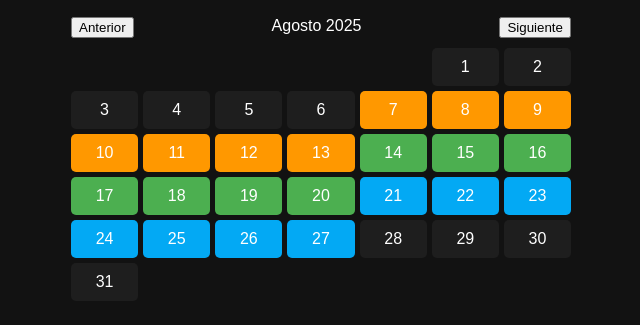
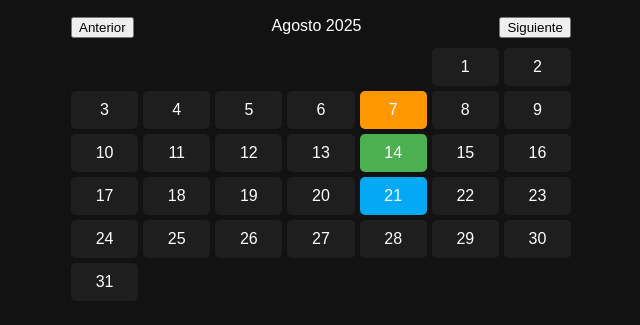
Before and after one commit to ignacioarigos/Isla, a plain HTML site: page index.html in a window 1280 px wide. Shown: the part 81-406 px from the top of the page, without its empty margins (319-959 px from the left). Drawn offline with Linux system fonts and the light colour scheme.

Commit message:
Update index.html

```diff
--- a/index.html
+++ b/index.html
@@ -18,8 +18,8 @@
       margin-bottom: 10px;
     }
     #calendar {
+      max-width: 500px;
       width: 100%;
-      max-width: 500px;
     }
     .grid {
       display: grid;
@@ -68,7 +68,7 @@
       "2025-08-07": "Persona1",
       "2025-08-14": "Persona2",
       "2025-08-21": "Persona3"
-      // Agregar más fechas según necesidad
+      // Agregá más fechas según lo que necesites
     };
 
     function renderCalendar() {
@@ -86,34 +86,18 @@
 
       for (let d = 1; d <= daysInMonth; d++) {
         const fullDate = `${currentYear}-${String(currentMonth + 1).padStart(2, '0')}-${String(d).padStart(2, '0')}`;
-        const fechaObj = new Date(currentYear, currentMonth, d);
         const div = document.createElement('div');
         div.className = 'day';
         div.textContent = d;
-        div.dataset.fecha = fullDate;
 
+        const persona = turnos[fullDate];
+        if (persona) {
+          div.classList.add(persona.toLowerCase());
+          div.dataset.persona = persona;
+        }
+
+        div.onclick = () => seleccionarPersona(fullDate);
         calendarGrid.appendChild(div);
-      }
-
-      for (const fechaTurno in turnos) {
-        const persona = turnos[fechaTurno];
-        const fechaBase = new Date(fechaTurno);
-        const diaSemana = fechaBase.getDay();
-        const juevesOffset = ((diaSemana + 3) % 7);
-        const inicioRango = new Date(fechaBase);
-        inicioRango.setDate(fechaBase.getDate() - juevesOffset);
-
-        for (let i = 0; i <= 6; i++) {
-          const diaRango = new Date(inicioRango);
-          diaRango.setDate(inicioRango.getDate() + i);
-          const fechaRango = `${diaRango.getFullYear()}-${String(diaRango.getMonth() + 1).padStart(2,'0')}-${String(diaRango.getDate()).padStart(2,'0')}`;
-
-          const elemento = document.querySelector(`[data-fecha="${fechaRango}"]`);
-          if (elemento) {
-            elemento.classList.add(persona.toLowerCase());
-            elemento.dataset.persona = persona;
-          }
-        }
       }
     }
 
```
